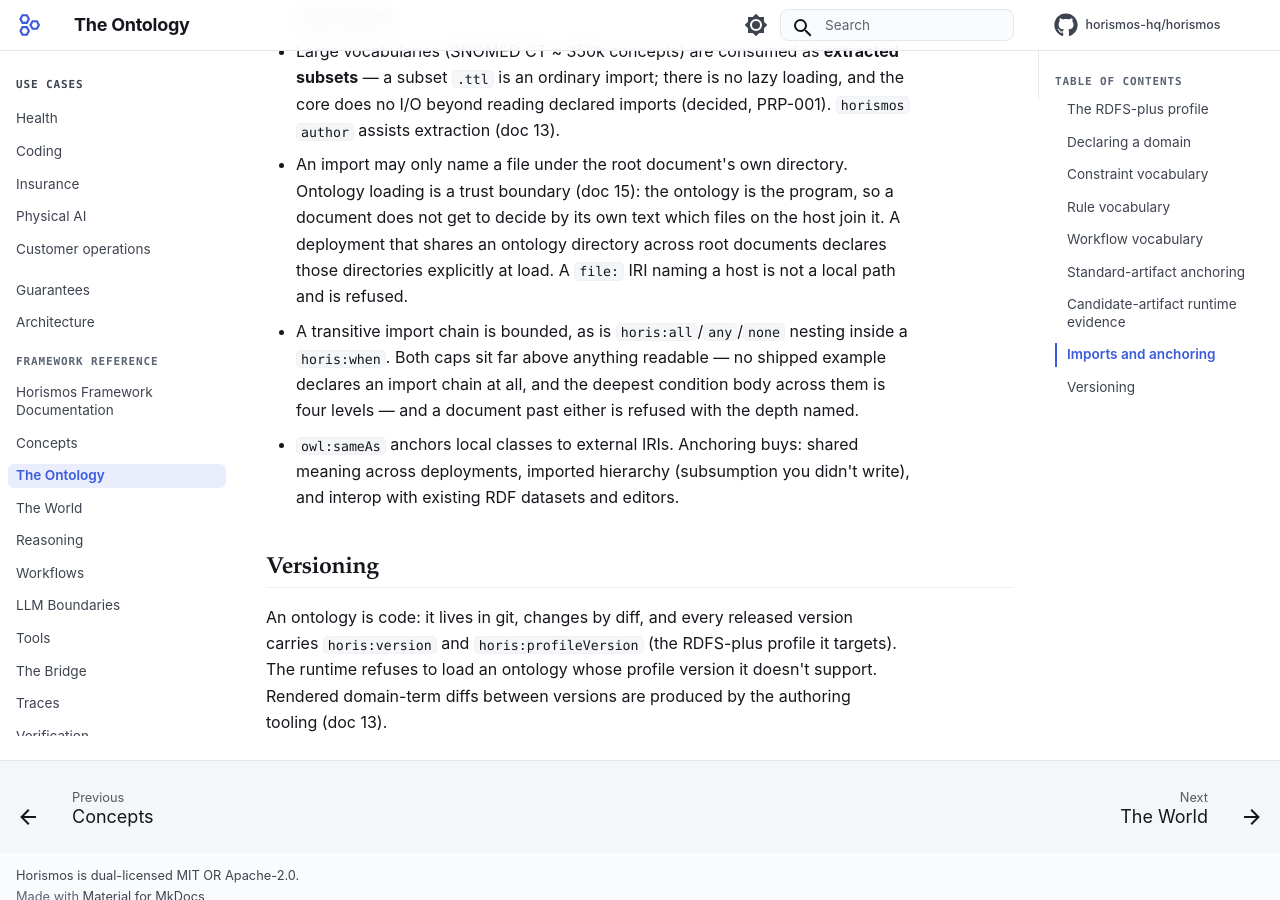
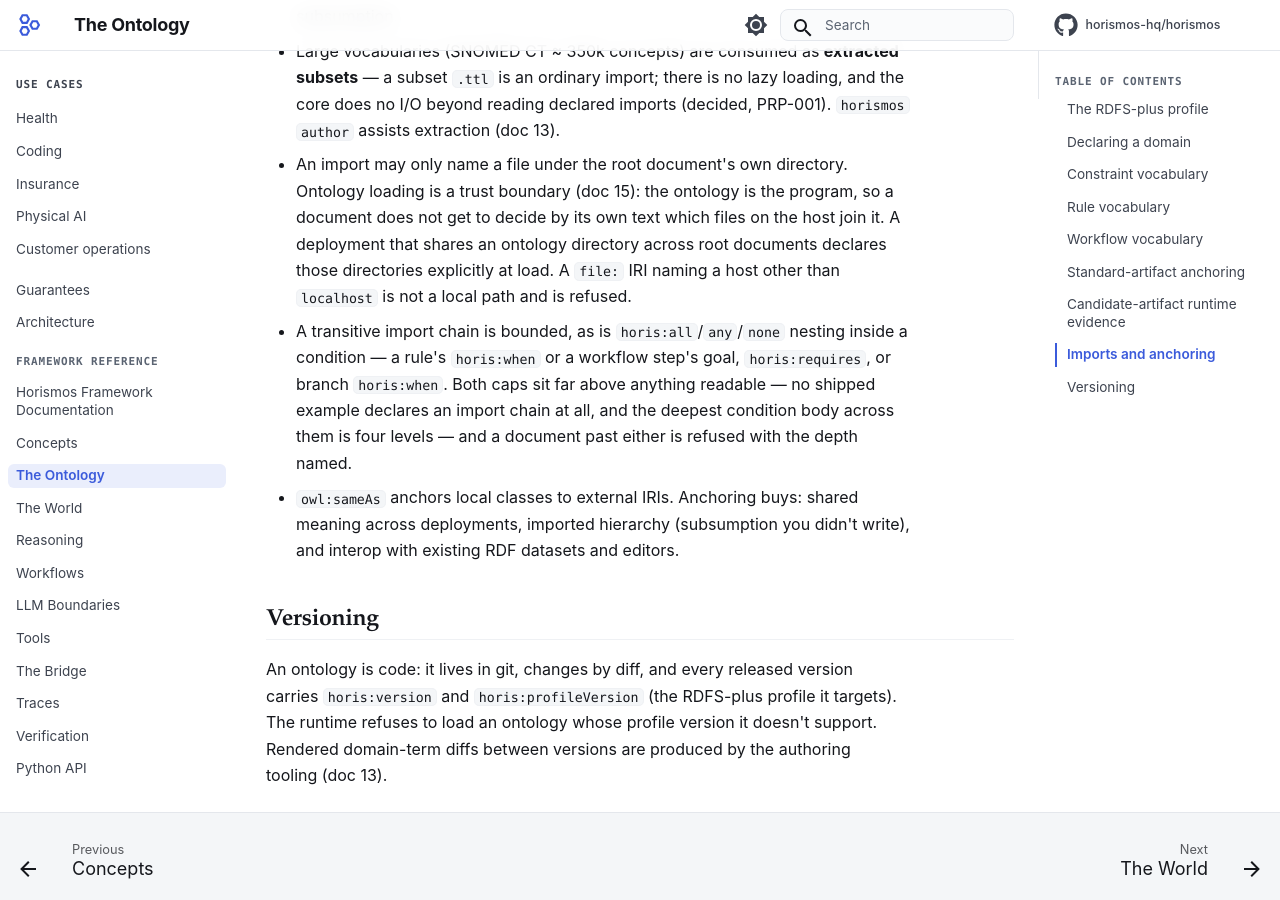
Before and after one commit to horismos-hq/horismos, an MkDocs documentation site: the page built from docs/framework/02-ontology.md, in a window 1280 px wide and 900 px high, scrolled down 4924 px. Built offline with MkDocs 1.6.1 and Material for MkDocs 9.7.7, drawn with Linux system fonts in a browser that asks for light colours; comment, search, counter and statistics services are not loaded.

Commit message:
no-mistakes(document): Document localhost exception and workflow condition depth cap

```diff
--- a/docs/framework/02-ontology.md
+++ b/docs/framework/02-ontology.md
@@ -184,9 +184,11 @@ generated content is semantically correct.
   loading is a trust boundary (doc 15): the ontology is the program, so a document
   does not get to decide by its own text which files on the host join it. A deployment
   that shares an ontology directory across root documents declares those directories
-  explicitly at load. A `file:` IRI naming a host is not a local path and is refused.
+  explicitly at load. A `file:` IRI naming a host other than `localhost` is not a local
+  path and is refused.
 - A transitive import chain is bounded, as is `horis:all`/`any`/`none` nesting inside
-  a `horis:when`. Both caps sit far above anything readable — no shipped example
+  a condition — a rule's `horis:when` or a workflow step's goal, `horis:requires`, or
+  branch `horis:when`. Both caps sit far above anything readable — no shipped example
   declares an import chain at all, and the deepest condition body across them is four
   levels — and a document past either is refused with the depth named.
 - `owl:sameAs` anchors local classes to external IRIs. Anchoring buys: shared meaning
```
Also changed, not shown: AGENTS.md (+2 -1 lines), docs/framework/15-security.md (+1 -1 lines).
